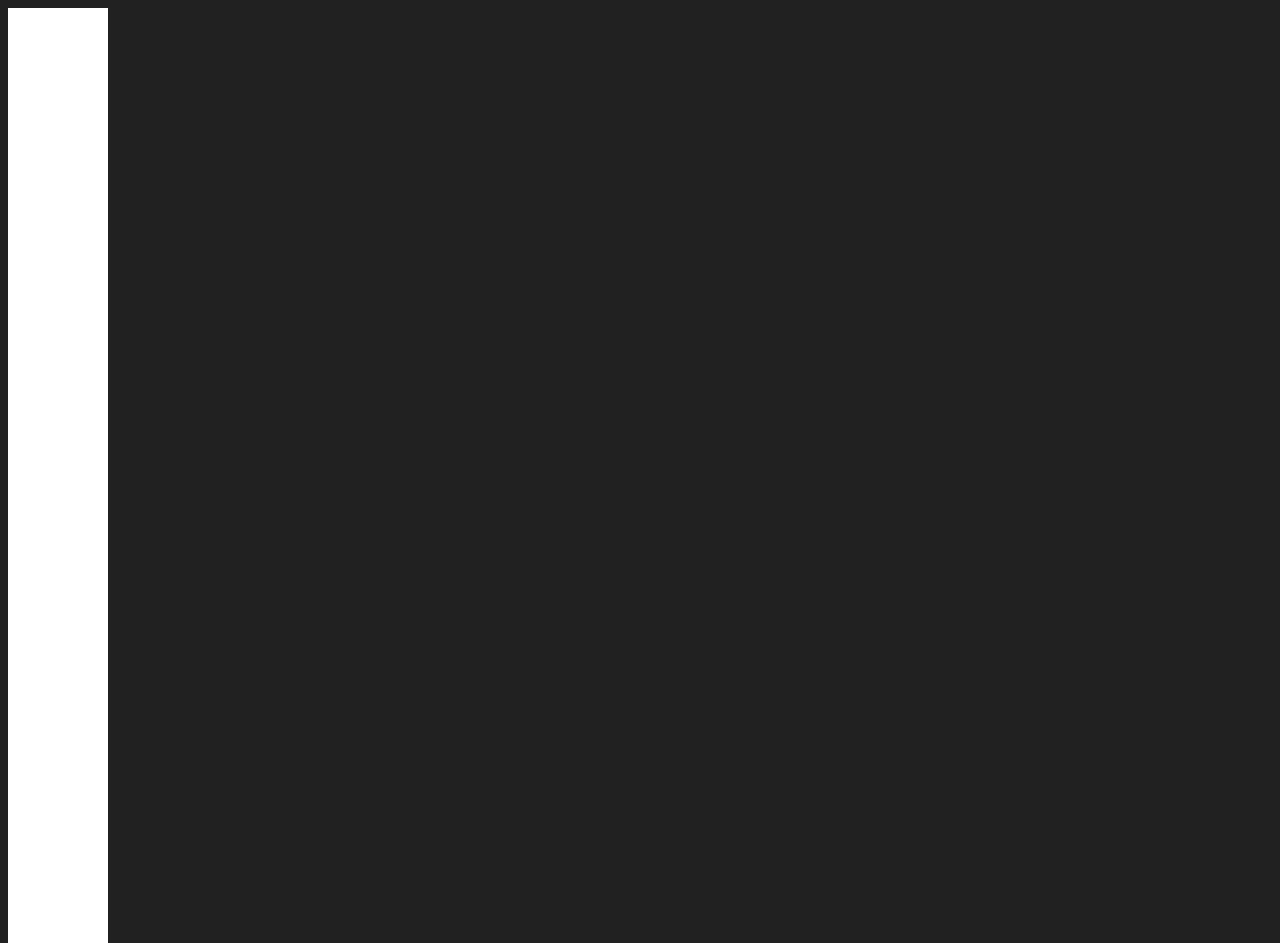
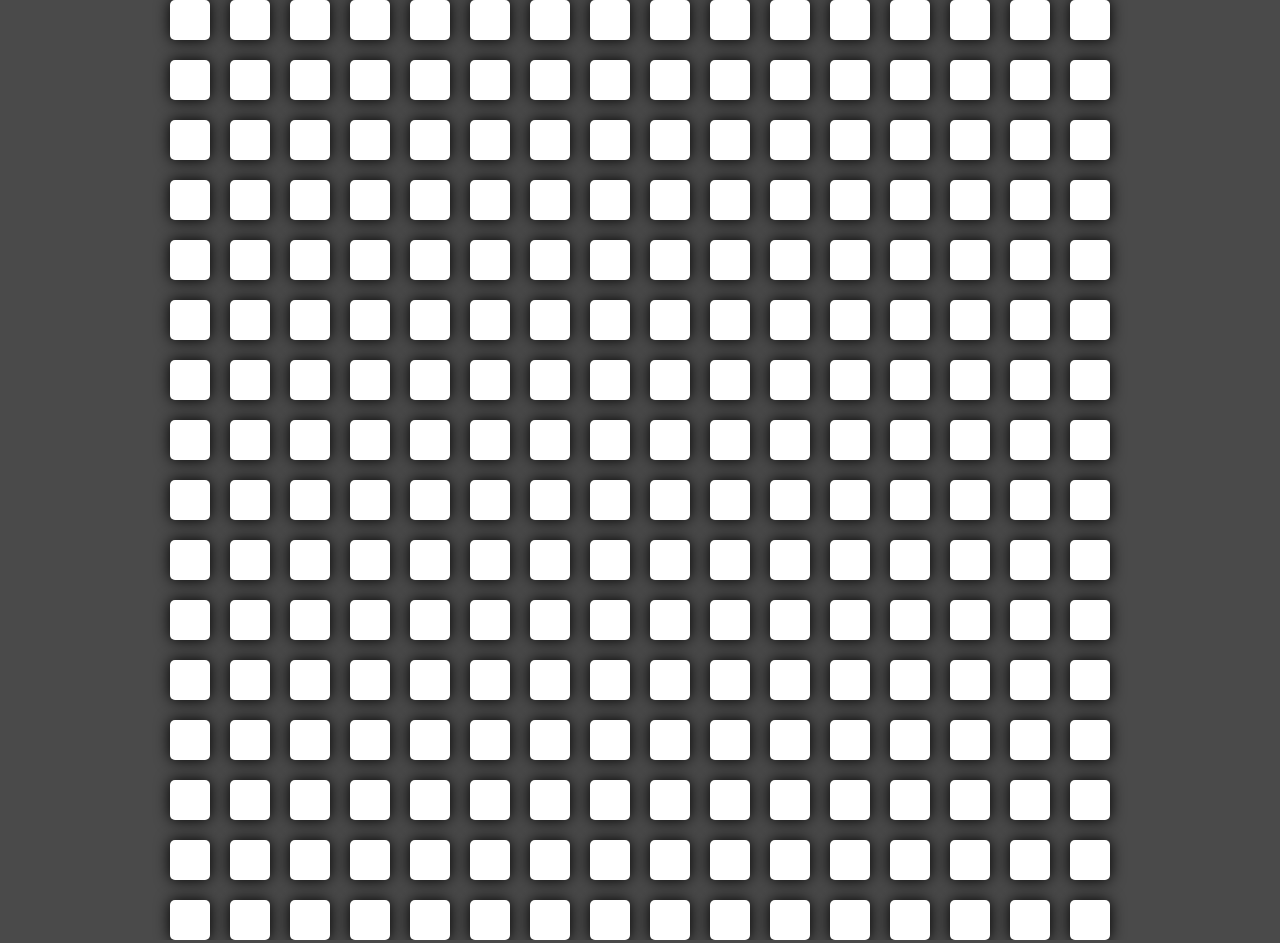
Before and after one commit to danielpopovici745/etchASketch, a plain HTML site: page index.html in a window 1280 px wide. Shown: the top 943 px of the page. Drawn offline with Linux system fonts and the light colour scheme.

Commit message:
created 16x16 square grid. when hovered over the color changes to black. similar to an etch a sketch.

```diff
--- a/script.js
+++ b/script.js
@@ -1,18 +1,21 @@
 // Daniel Popovici - script.js 7/21/2022
 
-//function that creates all the grid squares (make them divs?)
+let pageContainer = document.querySelector("#pageContainer");
+let grid = document.createElement("div");
+grid.setAttribute("id","grid");
+pageContainer.appendChild(grid);
 
-function createGrid(){
-    let pageContainer = document.querySelector("#pageContainer");
-    let squareGrid = document.createElement("div");
-    squareGrid.setAttribute("id","grid");
-    pageContainer.appendChild(squareGrid);
-
-    for(let i = 1;i<=16;i++){
+for(let i = 1;i<=16;i++){
+    let row = document.createElement("div");
+    row.setAttribute("class",`row`);
+    grid.appendChild(row);
+    for(let i =1; i<=16;i++){
         let square = document.createElement("div");
         square.setAttribute("class","square");
-        squareGrid.appendChild(square);
+        row.appendChild(square);
     }
 }
-
-createGrid();
+const squares = document.querySelectorAll(".square");
+console.log(squares);
+squares.forEach(sq => sq.addEventListener('mouseover',() => sq.setAttribute("style","background-color:black; transition: background-color ease 0.3s;"))
+);
--- a/style.css
+++ b/style.css
@@ -1,17 +1,34 @@
  /* Daniel Popovici - style.css 7/21/2022 */
 
  body{
-    background-color: #212121;
+    background-color: #4a4a4a;
+    margin: 0px;
  }
  #pageContainer{
+    height: 100vh;
+    width: auto;
     display: flex;
-    height: 100vh;
     flex-wrap: wrap;
-   align-items: space-between;
+    align-items: center;
+    justify-content: center;
+ }
+ #grid{
+    display: flex;
+    flex-wrap: wrap;
+    gap: 20px;
+    justify-content: space-around;
+    max-width: 940px;
+ }
+
+ .row{
+    display: flex;
+    gap: 20px;
  }
 
  .square{
-    width: 100px;
-    height: 100px;
+    width: 40px;
+    height: 40px;
+    border-radius: 5px;
     background-color: #fff;
+    box-shadow: 0px 0px 15px #000 ;
  }
```
